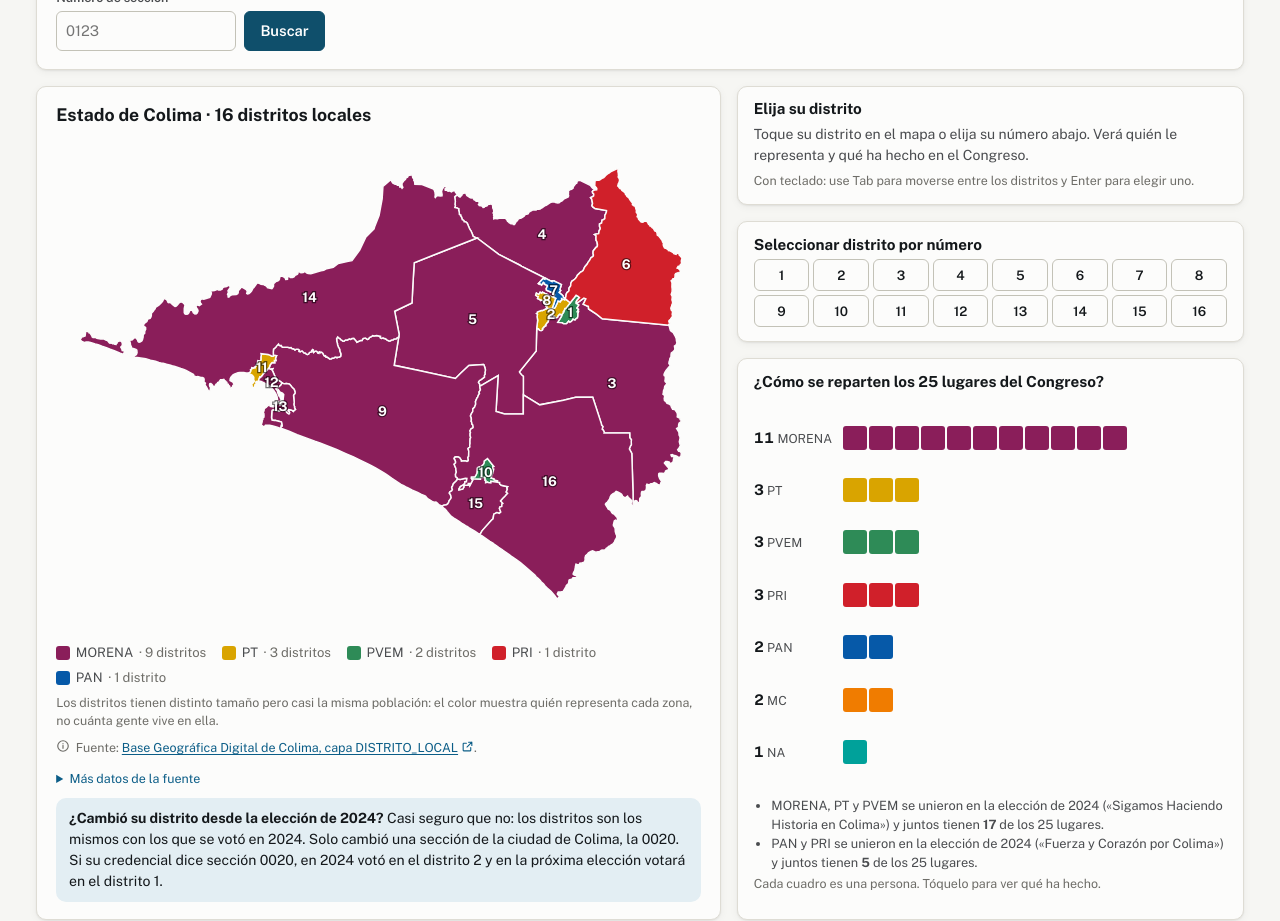
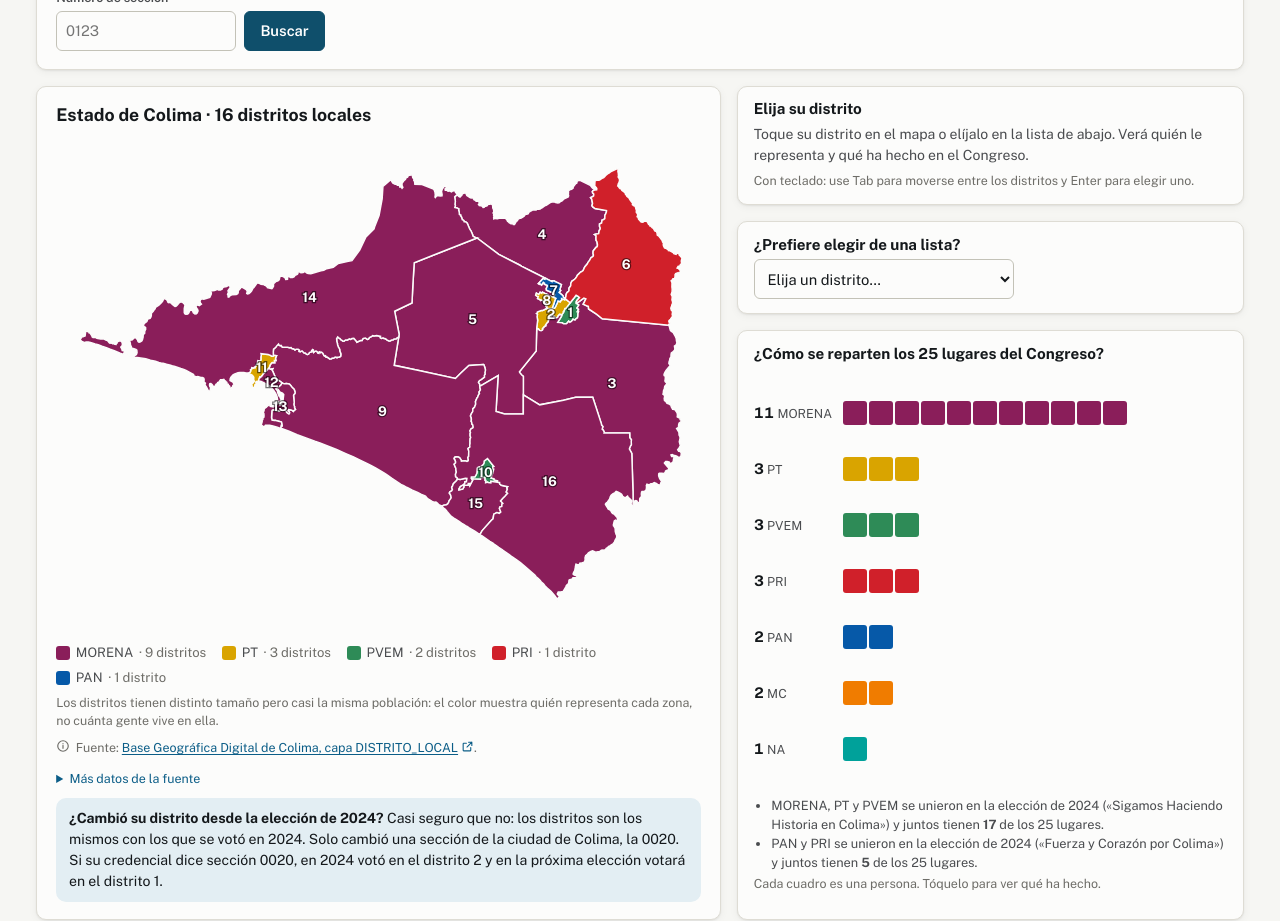
Before and after one commit to irekani55-lgtm/observatorio-colima, a React (Vite) app: page / in a window 1280 px wide. Shown: the part 1060-1981 px from the top of the page. Built offline with nearby package versions, Linux system fonts and the light colour scheme.

Commit message:
Vista previa: lista desplegable de distritos en lugar de los botones del 1 al 16

```diff
--- a/src/componentes/Nuevo.tsx
+++ b/src/componentes/Nuevo.tsx
@@ -24,7 +24,8 @@ export const CAMBIOS_VISTA_PREVIA = [
   { texto: 'Mapa: la nota de la sección 0020 ahora está en palabras sencillas.', a: '/' },
   { texto: 'Inicio: «El Congreso en resumen» con la misma letra que «¿Qué hace una diputación?» y en palabras más sencillas.', a: '/' },
   { texto: 'Mapa: «Seleccionar distrito por número» y «¿Cómo se reparten los 25 lugares?» pasan a la columna derecha, debajo de la ficha.', a: '/' },
-  { texto: 'Mapa: la columna derecha es más compacta (botones delgados, un renglón por partido) y termina a la misma altura que el mapa.', a: '/' },
+  { texto: 'Mapa: la columna derecha es más compacta (un renglón por partido) y termina a la misma altura que el mapa.', a: '/' },
+  { texto: 'Mapa: los botones del 1 al 16 se cambiaron por una lista desplegable («¿Prefiere elegir de una lista?»).', a: '/' },
   { texto: 'Descargas: «Descargar CSV» ahora funciona dentro del dashboard publicado (pide confirmar antes de guardar).', a: '/diputaciones/DIP-148' },
   { texto: 'Julio César León Trujillo ya no aparece «en funciones»: dice que tiene licencia desde el 2 oct 2024, que no ha regresado y quién está en su lugar.', a: '/diputaciones/DIP-RP-JCLT' },
   { texto: 'Menú: se quitó «Mapa», porque todo lo del mapa ya está en el inicio. Los enlaces viejos llevan al inicio.', a: '/' },
--- a/src/paginas/Mapa.tsx
+++ b/src/paginas/Mapa.tsx
@@ -158,7 +158,7 @@ export function MapaInteractivo({ clave = 'distrito', titulo = 'Estado de Colima
             <>
               <h2 className="mapa-columna__titulo">Elija su distrito</h2>
               <p className="pequeno texto-2" style={{ margin: '0 0 0.35rem' }}>
-                Toque su distrito en el mapa o elija su número abajo. Verá quién le representa y qué ha hecho en el Congreso.
+                Toque su distrito en el mapa o elíjalo en la lista de abajo. Verá quién le representa y qué ha hecho en el Congreso.
               </p>
               <p className="muy-pequeno texto-3" style={{ margin: 0 }}>
                 Con teclado: use Tab para moverse entre los distritos y Enter para elegir uno.
@@ -192,18 +192,22 @@ export function MapaInteractivo({ clave = 'distrito', titulo = 'Estado de Colima
         </section>
         <section className={`panel${claseNuevo()}`} aria-labelledby="lista-distritos">
           <h3 className="mapa-columna__titulo" id="lista-distritos">
-            Seleccionar distrito por número
+            ¿Prefiere elegir de una lista?
           </h3>
-          <ul className="lista-distritos" aria-labelledby="lista-distritos">
-            {Array.from({ length: LEGISLATURA.distritos }, (_, i) => i + 1).map((d) => (
-              <li key={d}>
-                <button type="button" className="boton boton--chico" aria-pressed={sel === d} aria-label={nombreDe(d)} onClick={() => seleccionar(sel === d ? null : d)}>
-                  {d}
-                </button>
-              </li>
-            ))}
-          </ul>
-          <Nuevo texto="ahora va a la derecha" />
+          <div className="campo">
+            <label htmlFor={`${clave}-lista`} className="sr-only">
+              Elegir distrito
+            </label>
+            <select id={`${clave}-lista`} value={sel ?? ''} onChange={(e) => seleccionar(e.target.value ? Number(e.target.value) : null)}>
+              <option value="">Elija un distrito…</option>
+              {Array.from({ length: LEGISLATURA.distritos }, (_, i) => i + 1).map((d) => (
+                <option key={d} value={d}>
+                  {etiquetaMapa(d)}
+                </option>
+              ))}
+            </select>
+          </div>
+          <Nuevo texto="lista desplegable en lugar de los botones del 1 al 16" />
         </section>
         {enCurul.length > 0 && (
           <section className={`panel curules${claseNuevo()}`} aria-labelledby={`${claveRp}-curules`}>
```
Also changed, not shown: 1 other file (tests, documents, lock files or other folders).
